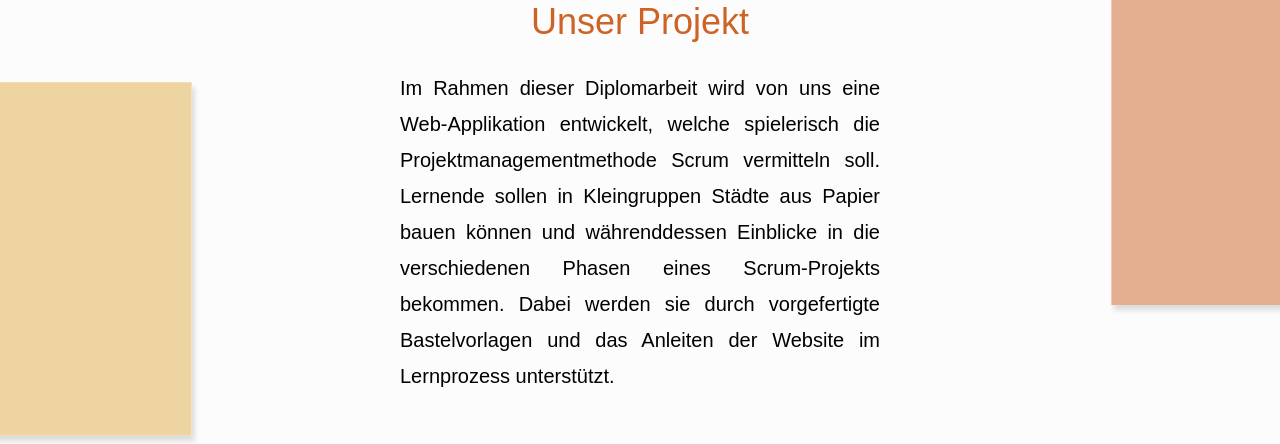
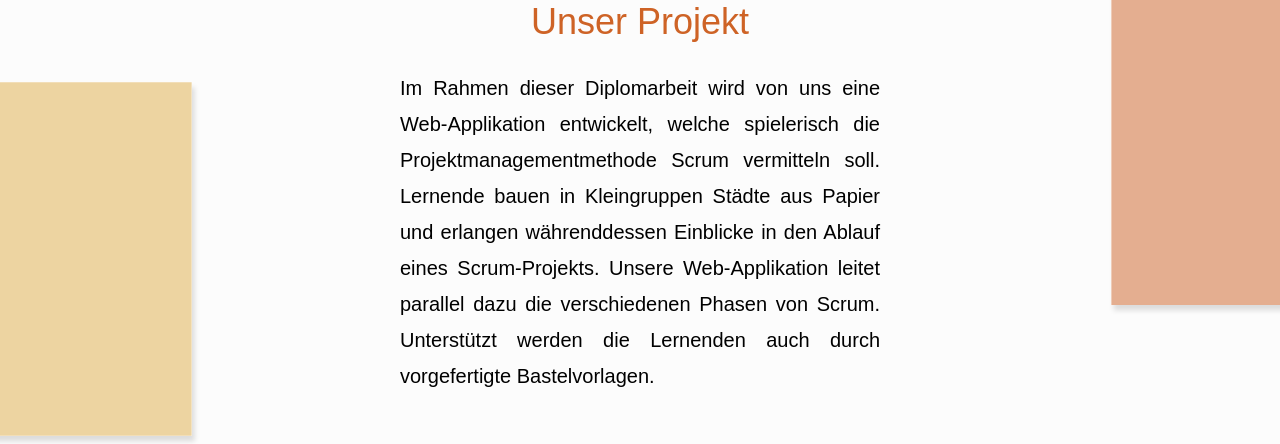
Before and after one commit to ScrumpliCity/ScrumpliCity, a Nuxt app in the folder diplomarbeit/: page / in a window 1280 px wide. Shown: the part 502-946 px from the top of the page. Built offline with nearby package versions, Linux system fonts and the light colour scheme; a web font is replaced by a local one.

Commit message:
changed text of project description

```diff
--- a/diplomarbeit/app.vue
+++ b/diplomarbeit/app.vue
@@ -26,11 +26,9 @@
       </p>
       <p class="text-justify sm:mb-20 text-sm sm:text-xl leading-6 sm:leading-9 mx-8 sm:mx-[400px] max-w-[80ch]">
         Im Rahmen dieser Diplomarbeit wird von uns eine Web-Applikation entwickelt, welche spielerisch die
-        Projektmanagementmethode Scrum vermitteln soll. Lernende sollen in Kleingruppen Städte aus Papier bauen
-        können
-        und währenddessen Einblicke in die verschiedenen Phasen eines Scrum-Projekts bekommen. Dabei werden sie
-        durch
-        vorgefertigte Bastelvorlagen und das Anleiten der Website im Lernprozess unterstützt.
+        Projektmanagementmethode Scrum vermitteln soll. Lernende bauen in Kleingruppen Städte aus Papier und erlangen
+        währenddessen Einblicke in den Ablauf eines Scrum-Projekts. Unsere Web-Applikation leitet parallel dazu die
+        verschiedenen Phasen von Scrum. Unterstützt werden die Lernenden auch durch vorgefertigte Bastelvorlagen.
       </p>
       <p class="sm:scroll-mt-36 mt-28 sm:mt-0 text-sc-orange text-2xl sm:text-4xl mb-6 sm:mb-7 font-heading"
          id="ziele">
```
